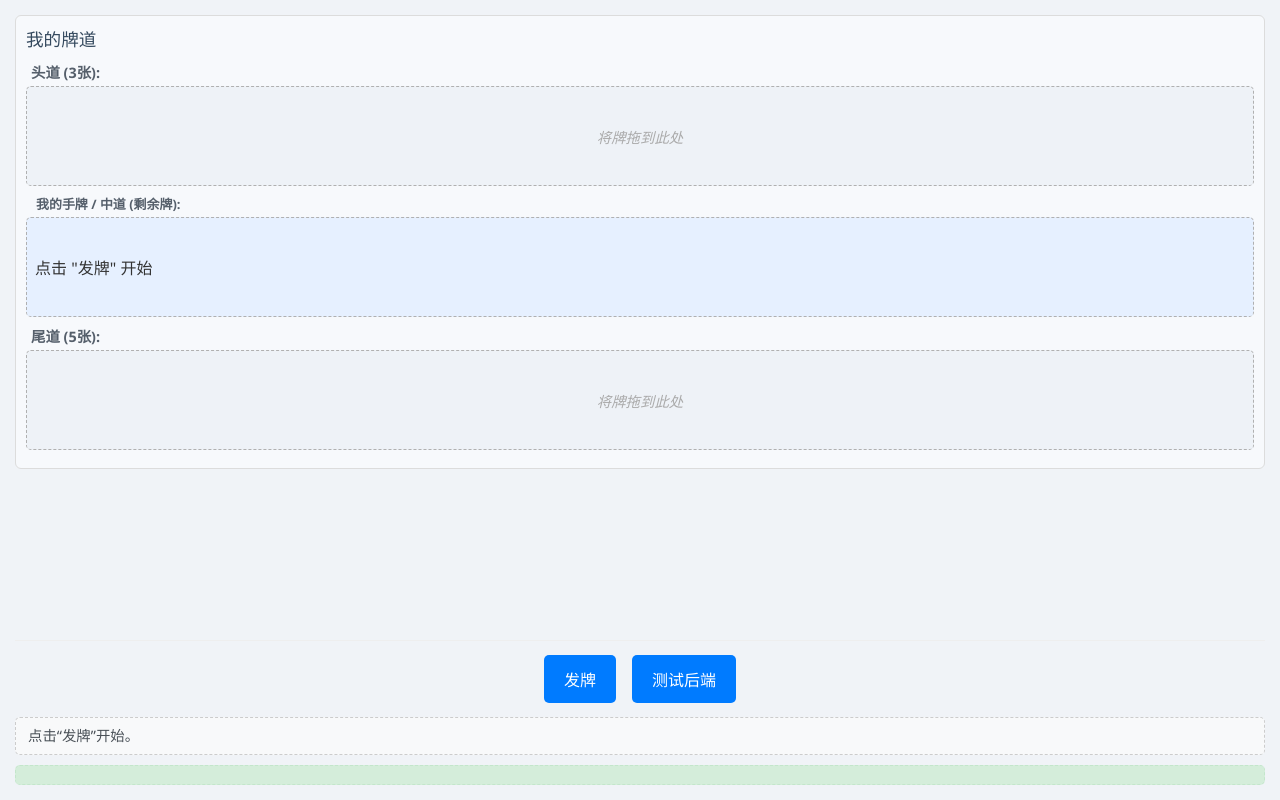
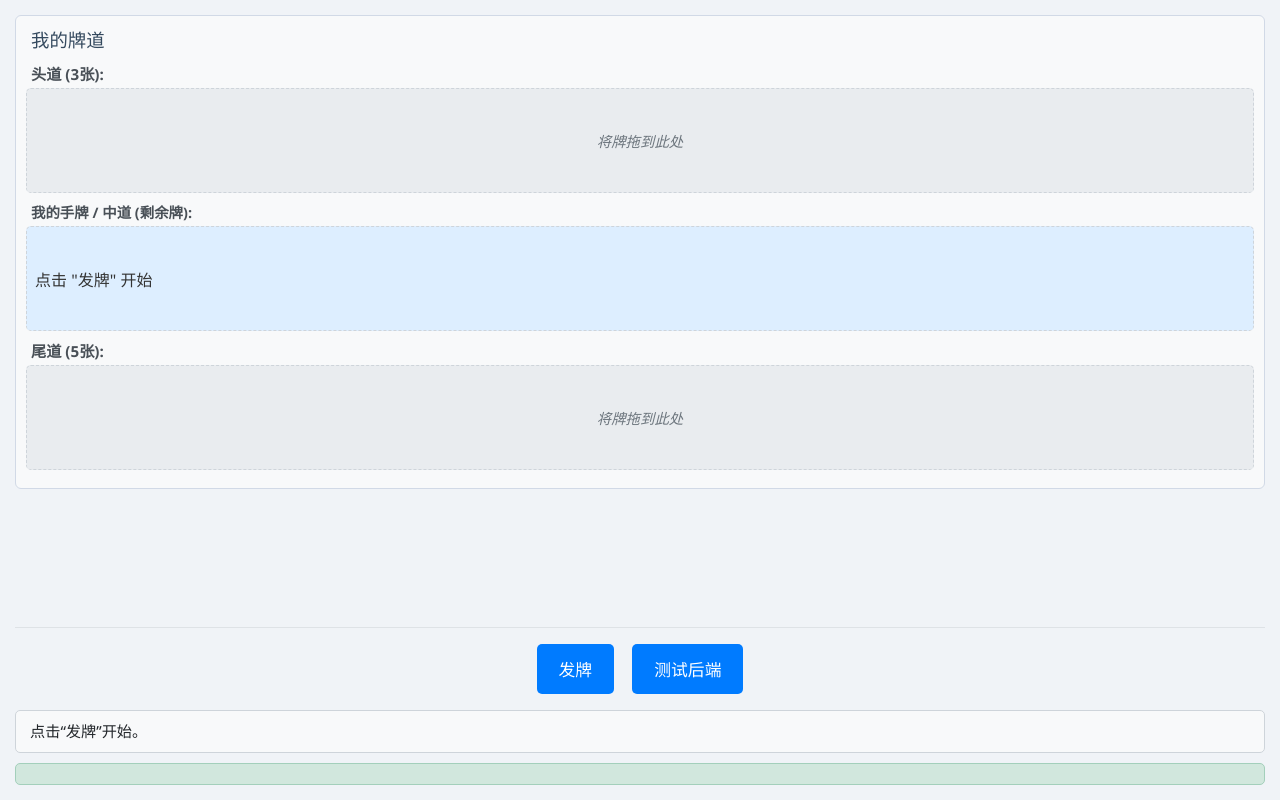
Before and after one commit to wen952888/cdd, a PHP site: page / in a window 1280 px wide. Run offline with PHP 8.4, Linux system fonts and the light colour scheme.

Commit message:
Update style.css

```diff
--- a/frontend/css/style.css
+++ b/frontend/css/style.css
@@ -2,255 +2,95 @@
 
 /* Reset and Basic Setup */
 html, body {
-    height: 100vh; /* Use vh for viewport height */
-    width: 100vw;  /* Use vw for viewport width */
-    margin: 0;
-    padding: 0;
-    overflow: hidden; /* Prevent scrollbars on the body */
+    height: 100vh; width: 100vw; margin: 0; padding: 0; overflow: hidden;
     font-family: 'Segoe UI', Tahoma, Geneva, Verdana, sans-serif;
-    background-color: #367c3d; /* Casino green background for the whole page */
-    color: #333;
+    background-color: #367c3d; color: #333;
 }
-
 .game-container {
-    width: 100%;
-    height: 100%;
-    max-width: none;
-    max-height: none;
-    margin: 0;
-    padding: 15px; /* Overall padding for the game area */
-    box-sizing: border-box;
-    background-color: #f0f3f7; /* Light background for the game table */
-    border-radius: 0; /* No radius for fullscreen */
-    box-shadow: none; /* No shadow for fullscreen */
-    text-align: center; /* Default text alignment */
-
-    display: flex;
-    flex-direction: column;
-    align-items: stretch; /* Children like .player-area will stretch horizontally */
-    /* justify-content: space-between; /* Distributes space, pushing controls/messages down */
-    overflow-y: auto; /* Allow vertical scrolling within game-container if content overflows */
+    width: 100%; height: 100%; max-width: none; max-height: none; margin: 0;
+    padding: clamp(10px, 2vh, 15px); box-sizing: border-box; background-color: #f0f3f7;
+    text-align: center; display: flex; flex-direction: column; align-items: stretch;
+    overflow-y: auto;
 }
-
 .player-area {
-    margin-bottom: 15px;
-    padding: 10px;
-    border: 1px solid #dcdcdc;
-    border-radius: 6px;
-    background-color: #f7f9fc; /* Slightly different background for card areas */
-    width: 100%; /* Take full width of parent */
-    box-sizing: border-box;
-    /* flex-grow: 1; /* Uncomment if you want this area to take up most vertical space */
+    margin-bottom: clamp(10px, 2vh, 15px); padding: clamp(8px, 1.5vh, 10px);
+    border: 1px solid #d1d9e6; border-radius: 6px; background-color: #f8f9fa;
+    width: 100%; box-sizing: border-box;
 }
-
-.player-area h3 { /* For "我的牌道" */
-    margin-top: 0;
-    margin-bottom: 10px;
-    font-size: 1.1em;
-    color: #34495e;
-    text-align: left;
+.player-area > h3 {
+    margin-top: 0; margin-bottom: clamp(8px, 1.5vh, 10px);
+    font-size: clamp(1em, 2.5vw, 1.15em); color: #34495e;
+    text-align: left; font-weight: 500; padding-left: 5px;
+}
+.organized-rows .hand-row-label {
+    font-weight: 600; margin-top: clamp(6px, 1vh, 8px); margin-bottom: clamp(3px, 0.5vh, 4px);
+    text-align: left; font-size: clamp(0.85em, 2vw, 0.95em); color: #495057; padding-left: 5px;
+}
+#middle-hand-header-container {
+    margin-top: clamp(6px, 1vh, 8px); margin-bottom: clamp(3px, 0.5vh, 4px); padding-left: 5px;
+}
+#middle-hand-header-container #middle-hand-header {
+    font-size: clamp(0.85em, 2vw, 0.95em) !important; text-align: left !important;
+    margin-top: 0 !important; margin-bottom: 0 !important; font-weight: 600 !important; color: #495057 !important;
+}
+.hand-row-label span,
+#middle-hand-header-container #middle-hand-header #middle-eval-text {
+    font-weight: normal !important; color: #007bff !important; font-style: italic !important;
+}
+.hand-row, #player-hand.hand-row {
+    display: flex; flex-wrap: wrap; justify-content: flex-start; align-items: center;
+    gap: clamp(4px, 0.8vw, 6px); min-height: clamp(70px, 9.5vw, 105px);
+    padding: clamp(6px, 1vw, 8px); border: 1px dashed #ced4da; border-radius: 5px;
+    background-color: #e9ecef; margin-bottom: clamp(6px, 1vh, 8px);
+    width: 100%; box-sizing: border-box;
+}
+#player-hand.player-hand { background-color: #ddeeff; }
+#player-hand.is-middle-row-style { border-color: #0d6efd; border-style: solid; }
+.hand-row:empty::after, #player-hand.hand-row:empty::after {
+    content: "将牌拖到此处"; color: #6c757d; font-style: italic; width: 100%;
+    text-align: center; padding: clamp(15px, 2.5vh, 25px) 0; font-size: clamp(0.8em, 1.8vw, 0.9em);
+}
+#player-hand.hand-row:empty::after { content: "请点击“发牌”"; }
+.card-css {
+    width: clamp(45px, 5.8vw, 65px); height: clamp(63px, 8.12vw, 91px);
+    background-color: #ffffff; border: 1px solid #adb5bd;
+    border-radius: clamp(3px, 0.6vw, 5px); box-shadow: 1px 1px 3px rgba(0,0,0,0.1);
+    overflow: hidden; padding: 0; box-sizing: border-box;
+    transition: transform 0.15s ease-out, box-shadow 0.15s ease-out;
+    user-select: none; cursor: grab; flex-shrink: 0; display: flex;
+    justify-content: center; align-items: center;
+}
+.card-css img { display: block; width: 100%; height: 100%; object-fit: contain; }
+.droppable-area.sortable-ghost, .card-css.sortable-ghost {
+    opacity: 0.4; background-color: #cfe2ff !important; border: 2px dashed #0d6efd !important;
+}
+.card-css.sortable-chosen {
+    opacity: 0.9; transform: scale(1.06) translateY(-2px); box-shadow: 0 5px 12px rgba(0,0,0,0.2);
+}
+.controls {
+    margin-top: auto; padding-top: clamp(8px, 1.5vh, 10px); border-top: 1px solid #dee2e6;
+    flex-shrink: 0; width: 100%; box-sizing: border-box;
+}
+.controls button {
+    padding: clamp(9px, 1.8vh, 13px) clamp(14px, 2.8vw, 22px);
+    margin: clamp(4px, 0.8vh, 6px) clamp(5px, 1vw, 7px);
+    border: none; border-radius: 5px; background-color: #007bff; color: white; cursor: pointer;
+    font-size: clamp(0.85em, 2.3vw, 1.05em); transition: background-color 0.2s ease, box-shadow 0.2s ease;
     font-weight: 500;
 }
-
-.organized-rows .hand-row-label {
-    font-weight: 600;
-    margin-top: 8px;
-    margin-bottom: 4px;
-    text-align: left;
-    font-size: 0.9em;
-    color: #555f6b;
-    padding-left: 5px; /* Indent labels slightly */
+.controls button:hover:not(:disabled) { background-color: #0069d9; box-shadow: 0 2px 5px rgba(0,0,0,0.15); }
+.controls button:disabled { background-color: #6c757d; opacity: 0.65; cursor: not-allowed; }
+.controls button:active:not(:disabled) { background-color: #0056b3; }
+.message-area, .score-area {
+    margin-top: clamp(8px, 1.5vh, 10px); padding: clamp(7px, 1.2vh, 11px) clamp(10px, 1.8vw, 14px);
+    border: 1px solid #ced4da; min-height: 22px; line-height: 1.45; background-color: #f8f9fa;
+    border-radius: 5px; font-size: clamp(0.8em, 1.9vw, 0.95em); color: #212529;
+    text-align: left; flex-shrink: 0; width: 100%; box-sizing: border-box;
 }
-/* Styling for the h3 acting as the middle row's label */
-#middle-hand-header-container #middle-hand-header {
-    font-size: 0.9em !important; /* Match other labels */
-    text-align: left !important;
-    padding-left: 5px; /* Match other labels */
-    /* Reset h3 default margins to behave like a label */
-    margin-top: 8px !important; /* Align with other labels' top margin */
-    margin-bottom: 4px !important; /* Align with other labels' bottom margin */
-    font-weight: 600 !important; /* Match other labels' weight */
-    color: #555f6b !important; /* Match other labels' color */
-}
-.hand-row-label span { /* For evaluation text like (乌龙) */
-    font-weight: normal;
-    color: #2980b9;
-    font-style: italic;
-}
-/* Ensure the span inside the h3 for middle eval text also gets styled */
-#middle-hand-header-container #middle-hand-header #middle-eval-text {
-    font-weight: normal !important;
-    color: #2980b9 !important;
-    font-style: italic !important;
-}
-
-
-.hand-row, #player-hand.hand-row { /* Common styles for all card rows */
-    display: flex;
-    flex-wrap: wrap; /* Allow cards to wrap if they don't fit */
-    justify-content: flex-start; /* Align cards to the start of the row */
-    align-items: center; /* Vertically align cards in a row */
-    gap: clamp(4px, 0.8vw, 6px); /* Responsive gap between cards */
-    min-height: clamp(70px, 10vw, 100px); /* Responsive min height, should accommodate card image height */
-    padding: 8px;
-    border: 1px dashed #b0b0b0;
-    border-radius: 5px;
-    background-color: #eef2f7; /* Background for the rows themselves */
-    margin-bottom: 8px;
-    width: 100%; /* Rows take full width of their container */
-    box-sizing: border-box;
-}
-
-#player-hand.player-hand { /* Specific style for the initial hand / middle row area */
-    background-color: #e6f0ff; /* A distinct background */
-}
-#player-hand.is-middle-row-style { /* When player-hand is confirmed as middle row */
-    border-color: #86b7fe; /* Example: Highlight border */
-    /* background-color: #eef2f7; /* Optionally make it look like other organized rows */
-}
-
-/* Placeholder text for empty rows */
-.hand-row:empty::after, #player-hand.hand-row:empty::after {
-    content: "将牌拖到此处";
-    color: #aaa;
-    font-style: italic;
-    width: 100%; /* Ensure placeholder spans the row */
-    text-align: center;
-    padding: clamp(10px, 3vh, 20px) 0; /* Responsive vertical padding */
-    font-size: clamp(0.8em, 2vw, 0.9em); /* Responsive font size */
-}
-#player-hand.hand-row:empty::after { /* Specific placeholder for the initial hand area */
-    content: "请点击“发牌”";
-}
-
-
-/* --- CSS Poker Card Style (for Image Display) --- */
-.card-css {
-    /* Adjust width and height to match your card image aspect ratio. Example: playing cards are often ~2.5 x 3.5 inches */
-    /* Using clamp for responsiveness. A common card aspect ratio is roughly 1:1.4 or 0.71 */
-    width: clamp(48px, 6vw, 65px);  /* Min, Preferred (Viewport Width based), Max */
-    height: clamp(67px, 8.4vw, 91px); /* Maintain aspect ratio with width (e.g., height = width / 0.71) */
-                                     /* (6*1.4=8.4, 65*1.4=91) */
-
-    background-color: #fff; /* Fallback background, or for cards that don't load */
-    border: 1px solid #b0bec5; /* Softer border */
-    border-radius: clamp(3px, 0.5vw, 5px); /* Responsive border radius */
-    box-shadow: 1px 1px 3px rgba(0,0,0,0.15);
-    overflow: hidden; /* Important to clip image if using object-fit: cover */
-    padding: 0; /* No padding, image will fill */
-    box-sizing: border-box;
-    transition: transform 0.15s ease-out, box-shadow 0.15s ease-out;
-    user-select: none; /* Prevent text selection on cards */
-    cursor: grab; /* Indicate draggable */
-    flex-shrink: 0; /* Prevent cards from shrinking in a flex row */
-    display: flex; /* For image centering if needed, though img is 100% */
-    justify-content: center;
-    align-items: center;
-}
-
-.card-css img {
-    display: block; /* Remove extra space below inline images */
-    width: 100%;
-    height: 100%;
-    object-fit: contain; /* Recommended: Scales image to fit within the div, preserving aspect ratio. */
-                         /* Use 'cover' if you want images to always fill the div, possibly cropping. */
-}
-
-/* Text-based card styles (::before, ::after, text color, .card-center-suit) are removed */
-/* as images now provide the visual representation of the card. */
-
-
-/* SortableJS Visual Feedback Styles */
-.droppable-area.sortable-ghost, /* Ghost style for the placeholder in the list */
-.card-css.sortable-ghost {      /* Ghost style for the card being dragged (if Sortable clones it with this class) */
-    opacity: 0.4;
-    background-color: #c8ebfb !important; /* Light blue placeholder background */
-    border: 2px dashed #007bff !important; /* Dashed blue border for placeholder */
-}
-.card-css.sortable-chosen { /* Style for the card element that is selected for dragging */
-    opacity: 0.8;
-    transform: scale(1.05) translateY(-2px); /* Lift and scale effect */
-    box-shadow: 0 4px 10px rgba(0,0,0,0.25); /* Stronger shadow when chosen */
-}
-.card-css.sortable-drag { /* Style for the actual element being dragged (often a clone) */
-    /* opacity: 0.9; /* Slightly transparent if desired, often default is fine */
-}
-
-
-/* --- Controls and Message Area --- */
-.controls {
-    margin-top: auto; /* Pushes controls to the bottom if .game-container is flex and other elements grow */
-    padding-top: 10px;
-    border-top: 1px solid #eee;
-    flex-shrink: 0; /* Prevent this section from shrinking */
-    width: 100%;
-    box-sizing: border-box;
-}
-.controls button {
-    padding: clamp(8px, 1.5vh, 12px) clamp(12px, 2.5vw, 20px);
-    margin: clamp(3px, 0.5vh, 5px) clamp(4px, 0.8vw, 6px);
-    border: none;
-    border-radius: 5px;
-    background-color: #007bff;
-    color: white;
-    cursor: pointer;
-    font-size: clamp(0.8em, 2.2vw, 1em);
-    transition: background-color 0.2s ease, box-shadow 0.2s ease;
-}
-.controls button:hover:not(:disabled) { background-color: #0056b3; box-shadow: 0 2px 5px rgba(0,0,0,0.1); }
-.controls button:disabled { background-color: #cccccc; cursor: not-allowed; opacity: 0.7; }
-.controls button:active:not(:disabled) { background-color: #004085; }
-
-
-.message-area, .score-area {
-    margin-top: 10px;
-    padding: clamp(6px, 1vh, 10px) clamp(8px, 1.5vw, 12px);
-    border: 1px dashed #ccc;
-    min-height: 20px; /* Minimum height for these areas */
-    line-height: 1.4;
-    background-color: #f8f9fa;
-    border-radius: 5px;
-    font-size: clamp(0.75em, 2vw, 0.9em);
-    color: #495057;
-    text-align: left;
-    flex-shrink: 0; /* Prevent shrinking */
-    width: 100%;
-    box-sizing: border-box;
-}
-.message-area.error { background-color: #f8d7da; color: #721c24; border-color: #f5c6cb; }
-.message-area.info { background-color: #d1ecf1; color: #0c5460; border-color: #bee5eb; }
-.score-area { font-weight: bold; color: #198754; background-color: #d4edda; border-color: #c3e6cb; }
-
-
-/* Daoshui Warning Styles */
-.droppable-area.daoshui-warning {
-    border-color: #dc3545 !important; /* Red border for daoshui */
-    background-color: #f8d7da !important; /* Light red background */
-}
-/* Target spans within labels or the h3 acting as a label for daoshui text color change */
+.message-area.error { background-color: #f8d7da; color: #721c24; border-color: #f5c2c7; }
+.message-area.info { background-color: #d1e7dd; color: #0f5132; border-color: #badbcc; }
+.score-area { font-weight: bold; color: #0a3622; background-color: #d1e7dd; border-color: #a3cfbb; }
+.droppable-area.daoshui-warning { border-color: #dc3545 !important; background-color: #f8d7da !important; }
 .droppable-area.daoshui-warning .hand-row-label span,
-#middle-hand-header-container.daoshui-warning #middle-eval-text, /* If container gets the class */
-#middle-hand-header-container.daoshui-warning #middle-hand-header {
-    color: #dc3545 !important;
-}
-/* Fallback if only the #player-hand div gets 'daoshui-warning' and header is separate */
-/* (This might need JS to also add 'daoshui-warning' to the header container for simplicity) */
-
-
-/* Styles for the Orientation Message Overlay (ID: #orientation-message-overlay) */
-/* These are mostly handled by JS now, but can be here as a fallback or for initial state */
-/*
-#orientation-message-overlay {
-    display: none; // JS controls display
-    position: fixed;
-    top: 0; left: 0; width: 100vw; height: 100vh;
-    background-color: rgba(0, 0, 0, 0.95);
-    color: white; z-index: 10000;
-    justify-content: center; align-items: center; text-align: center;
-    font-family: 'Segoe UI', Tahoma, Geneva, Verdana, sans-serif;
-}
-@keyframes rotateDeviceIcon {
-    0%, 100% { transform: rotate(0deg); }
-    50% { transform: rotate(-90deg); }
-}
-*/
+#middle-hand-header-container.daoshui-warning #middle-eval-text,
+#middle-hand-header-container.daoshui-warning #middle-hand-header { color: #b02a37 !important; }
```
